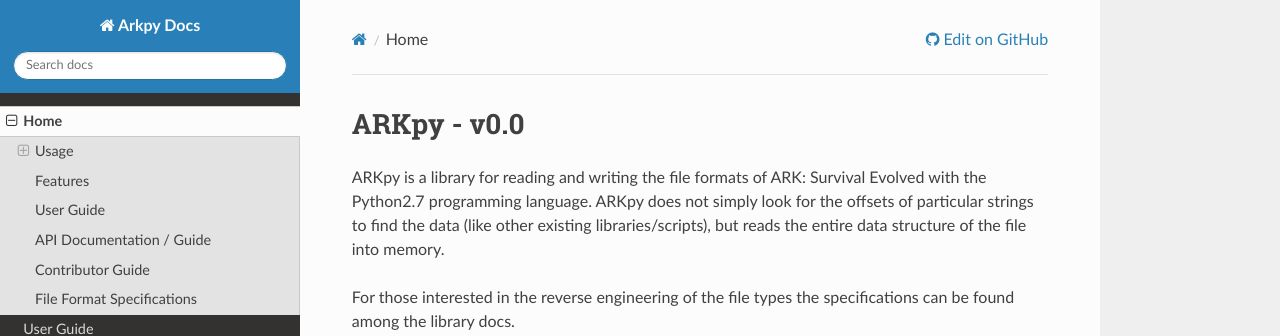
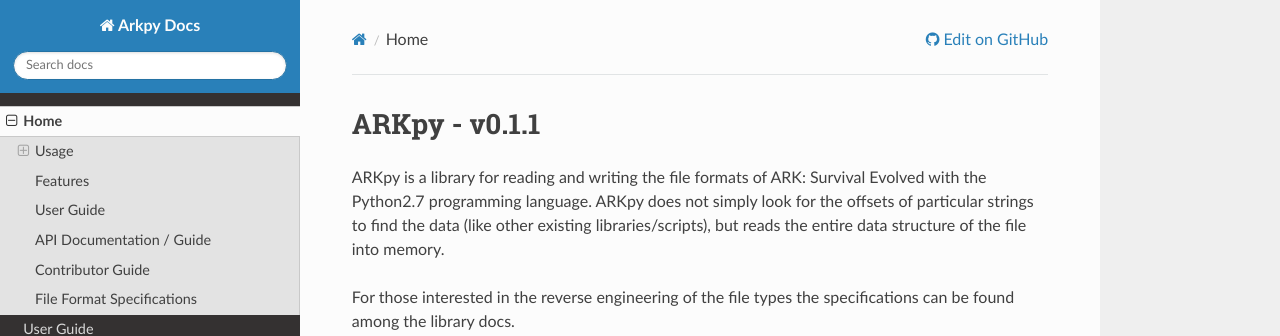
Before and after one commit to DerekRies/arkpy, an MkDocs documentation site: the page built from docs/index.md, in a window 1280 px wide and 900 px high. Shown: the top 336 px of the window. Built offline with MkDocs 1.6.1, drawn with Linux system fonts in a browser that asks for light colours; nearby versions of some CDN libraries; old or Windows-style settings are respelled for this version of MkDocs.

Commit message:
updated version number in markdown files

```diff
--- a/docs/index.md
+++ b/docs/index.md
@@ -1,4 +1,4 @@
-ARKpy - v0.0
+ARKpy - v0.1.1
 ====
 
 
```
Also changed, not shown: README.md (+1 -1 lines).
